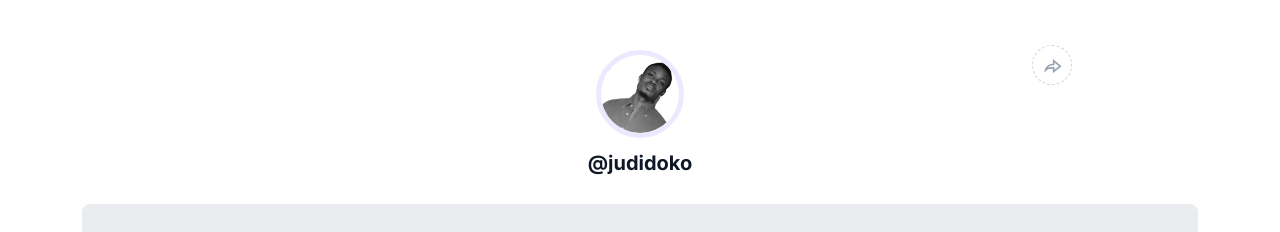
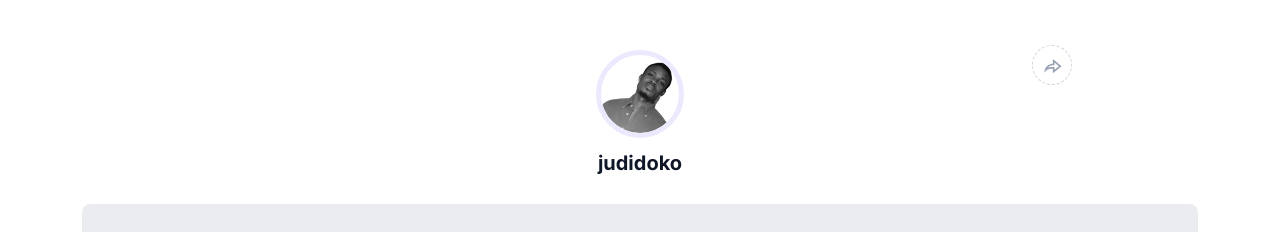
Before and after one commit to judidoko/Front-End-Stage1-Task, a React (Create React App) app: page / in a window 1280 px wide. Shown: the top 232 px of the page. Built offline with nearby package versions, Linux system fonts and the light colour scheme.

Commit message:
HNG9 Frontend Stage1 Task Fifth Commit

```diff
--- a/src/App.js
+++ b/src/App.js
@@ -29,7 +29,7 @@ function App() {
               </div>
             </div>
 
-            <h3 className="twitter">@judidoko</h3>
+            <h3 className="twitter">judidoko</h3>
             <label style={{ display: "none" }}>Idoko Jude </label>
           </div>
 
```
